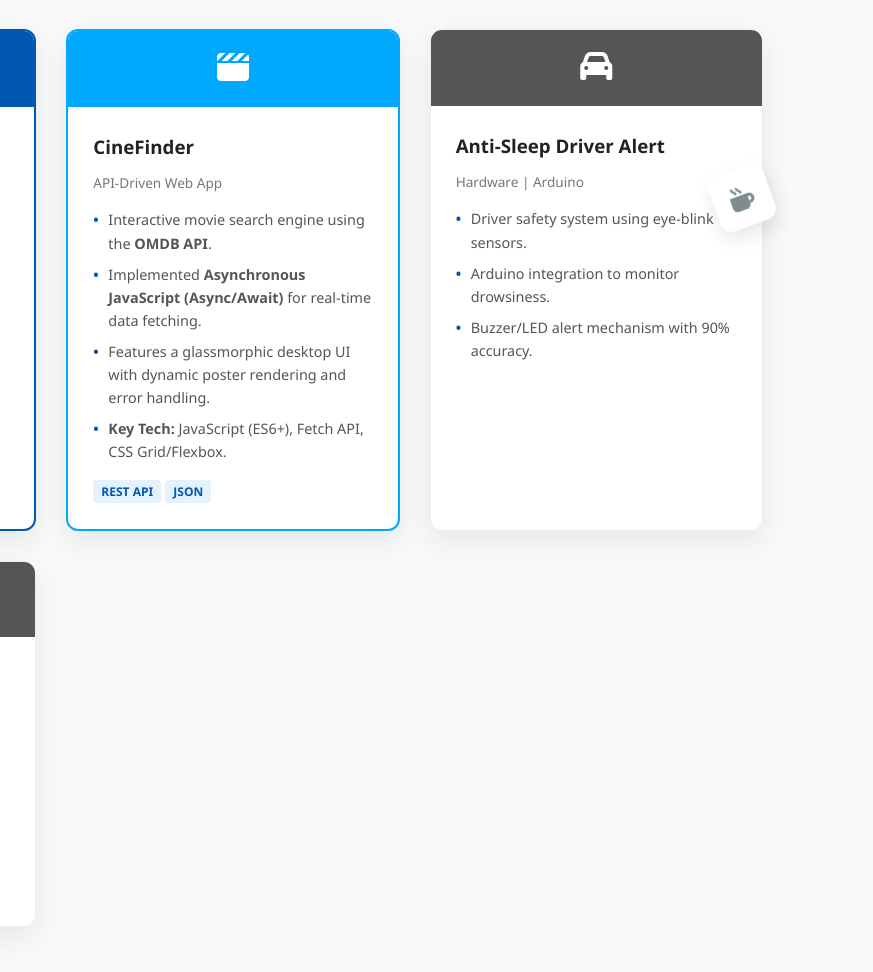
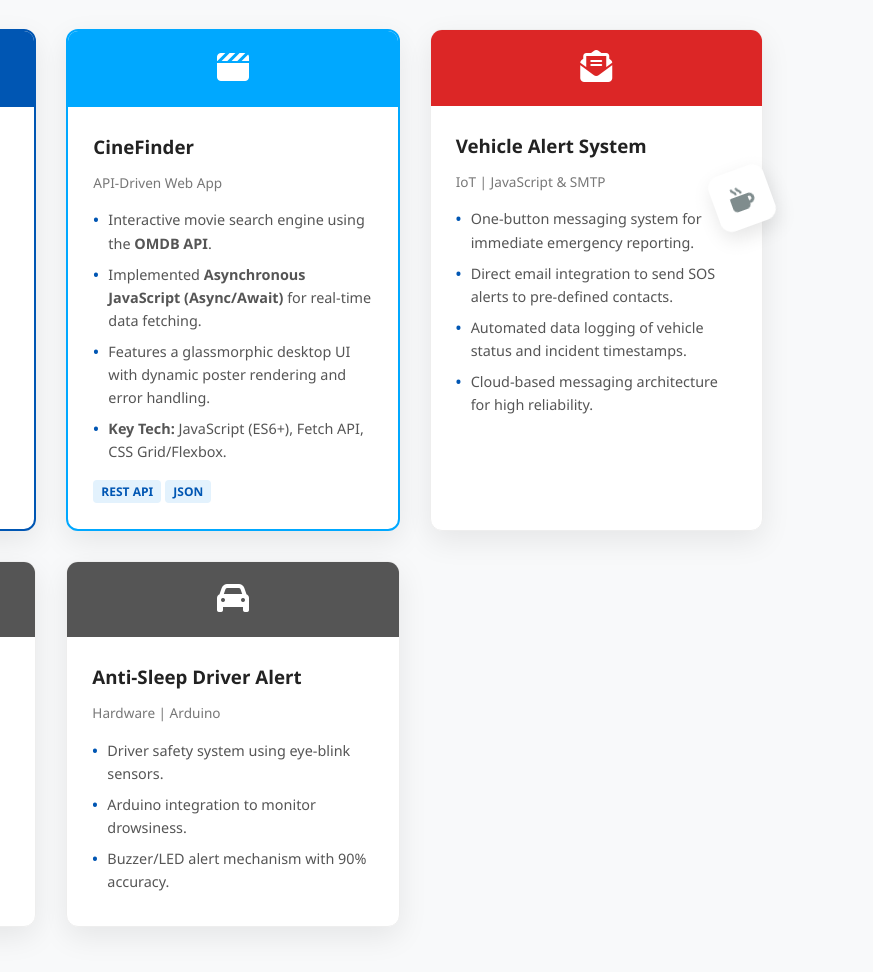
Before and after one commit to Vignesh-v87/portfolio, a plain HTML site: page index.html in a window 1280 px wide. Shown: the part 2240-3212 px from the top of the page, 407-1280 px from the left. Drawn offline with Linux system fonts and the light colour scheme.

Commit message:
Update index.html

```diff
--- a/index.html
+++ b/index.html
@@ -559,17 +559,19 @@
         </div>
     </div>
 </div>
+
                 <div class="project-card">
-                    <div class="project-header" style="background: #555;">
-                        <i class="fas fa-car"></i>
+    <div class="project-header" style="background: #dc2626;">
+        <i class="fas fa-envelope-open-text"></i>
     </div>
     <div class="project-body">
-                        <h3>Anti-Sleep Driver Alert</h3>
-                        <p style="font-size: 0.85rem; color: #777; margin-bottom: 10px;">Hardware | Arduino</p>
+        <h3>Vehicle Alert System</h3>
+        <p style="font-size: 0.85rem; color: #777; margin-bottom: 10px;">IoT | JavaScript & SMTP</p>
         <ul>
-                            <li>Driver safety system using eye-blink sensors.</li>
-                            <li>Arduino integration to monitor drowsiness.</li>
-                            <li>Buzzer/LED alert mechanism with 90% accuracy.</li>
+            <li>One-button messaging system for immediate emergency reporting.</li>
+            <li>Direct email integration to send SOS alerts to pre-defined contacts.</li>
+            <li>Automated data logging of vehicle status and incident timestamps.</li>
+            <li>Cloud-based messaging architecture for high reliability.</li>
         </ul>
     </div>
 </div>
@@ -585,6 +587,20 @@
                             <li>IoT system to control appliances via Wi-Fi.</li>
                             <li>Mobile App integration for fan & light control.</li>
                             <li>Showcased ability to integrate hardware with software.</li>
+                        </ul>
+                    </div>
+                </div>
+                <div class="project-card">
+                    <div class="project-header" style="background: #555;">
+                        <i class="fas fa-car"></i>
+                    </div>
+                    <div class="project-body">
+                        <h3>Anti-Sleep Driver Alert</h3>
+                        <p style="font-size: 0.85rem; color: #777; margin-bottom: 10px;">Hardware | Arduino</p>
+                        <ul>
+                            <li>Driver safety system using eye-blink sensors.</li>
+                            <li>Arduino integration to monitor drowsiness.</li>
+                            <li>Buzzer/LED alert mechanism with 90% accuracy.</li>
                         </ul>
                     </div>
                 </div>
```
Lines whose indentation alone changed are shown as unchanged.
